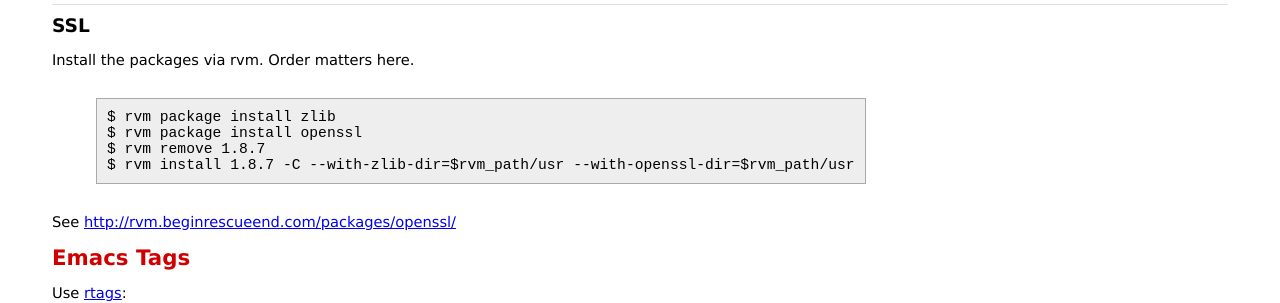
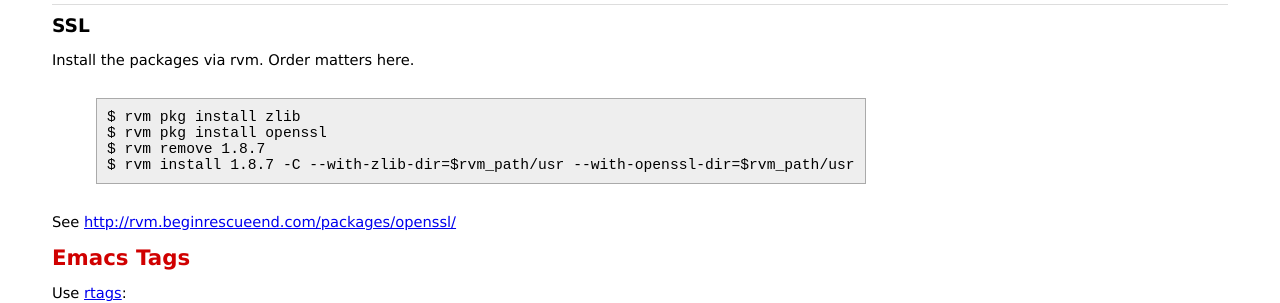
Before and after one commit to bmc/cheat-sheets, a Jekyll site: the page built from ruby.md, in a window 1280 px wide. Shown: the part 739-1042 px from the top of the page. Built offline with Jekyll 4.4.1, drawn with Linux system fonts in a browser that asks for light colours.

Commit message:
Fixed rvm notes

```diff
--- a/ruby.md
+++ b/ruby.md
@@ -29,8 +29,8 @@ Worth using, to isolate gem sets. See <http://rvm.beginrescueend.com/gemsets/>
 
 Install the packages via rvm. Order matters here.
 
-    $ rvm package install zlib
-    $ rvm package install openssl
+    $ rvm pkg install zlib
+    $ rvm pkg install openssl
     $ rvm remove 1.8.7
     $ rvm install 1.8.7 -C --with-zlib-dir=$rvm_path/usr --with-openssl-dir=$rvm_path/usr
 
```
